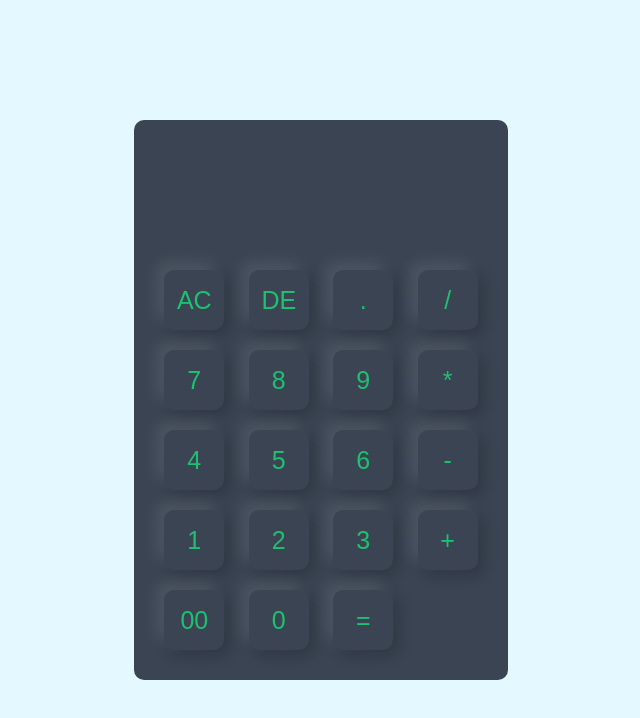
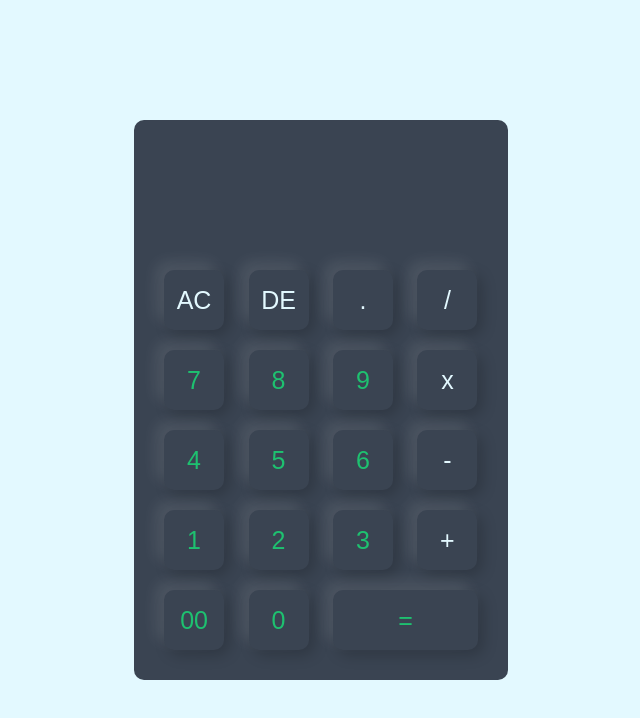
Before and after one commit to DevvObiero/calculator, a plain HTML site: page index.html in a window 1280 px wide. Shown: the whole page, without its empty margins (319-959 px from the left). Drawn offline with Linux system fonts and the light colour scheme.

Commit message:
I am donneeeeeeeeeee

```diff
--- a/index.html
+++ b/index.html
@@ -1,4 +1,4 @@
-<!DOCTYPE html>
+<!-- <!DOCTYPE html>
 <html lang="en">
 <head>
     <meta charset="UTF-8">
@@ -55,4 +55,63 @@
 </div>
 <script src="script.js"></script>
 </body>
+</html> -->
+
+<!DOCTYPE html>
+<html lang="en">
+<head>
+    <meta charset="UTF-8">
+    <meta name="viewport" content="width=device-width, initial-scale=1.0">
+    <title>CALCULATORR</title>
+    <link rel="stylesheet" href="style.css">
+    <link rel="preconnect" href="https://fonts.googleapis.com">
+<link rel="preconnect" href="https://fonts.gstatic.com" crossorigin>
+<link href="https://fonts.googleapis.com/css2?family=Press+Start+2P&display=swap" rel="stylesheet">
+</head>
+<body>
+
+
+<div class="container">
+
+<div class="calculator">
+    <form>
+        <div class="display">
+            <input type="text" name="display">
+        </div>
+        <div>
+            <input id="operator"  class="calc-key"  onclick="display.value = '' "  type="button"  value="AC"/>
+            <input id="operator" class="calc-key" onclick="display.value = display.value.toString().slice(0,-1)" type="button"  value="DE"/>
+            <input id="operator" class="calc-key" onclick="display.value += '.'"  type="button" value="."/>
+            <input id="operator" class="calc-key" onclick="display.value += '/' "type="button" value="/"/>
+        </div>
+        <div>
+            <input class="calc-key" onclick="display.value += '7' " type="button" value="7"/>
+            <input class="calc-key" onclick="display.value += '8' " type="button" value="8"/>
+            <input class="calc-key" onclick="display.value += '9' " type="button" value="9"/>
+            <input id="operator"  class="calc-key" onclick="display.value += 'x' " type="button" value="x"/>
+        </div>
+        <div>
+            <input class="calc-key" onclick="display.value += '4' "  type="button" value="4"/>
+            <input class="calc-key" onclick="display.value += '5' " type="button" value="5"/>
+            <input class="calc-key" onclick="display.value += '6' " type="button" value="6"/>
+            <input id="operator"  class="calc-key" onclick="display.value += '-' " type="button" value="-"/>
+        </div>
+        <div>
+            <input class="calc-key" onclick="display.value += '1' " type="button" value="1"/>
+            <input class="calc-key" onclick="display.value += '2' " type="button" value="2"/>
+            <input class="calc-key" onclick="display.value += '3' " type="button" value="3"/>
+            <input id="operator"  class="calc-key" onclick="display.value += '+' " type="button" value="+"/>
+        </div>
+        <div>
+            <input class="calc-key" onclick="display.value += '00' " type="button" value="00"/>
+            <input class="calc-key" onclick="display.value += '0'  " type="button" value="0"/>
+            <input id="equal" class="calc-key redd" onclick="calculate()"  type="button" value="="></input>
+        </div>
+
+    </div>
+        </div>
+    </form>
+</div>
+<script src="script.js"></script>
+</body>
 </html>
--- a/style.css
+++ b/style.css
@@ -71,4 +71,6 @@
     width: 145px;
  }
 
- form input#opera
+ form input#operator{
+    color: #e3f9ff;
+ }
```
